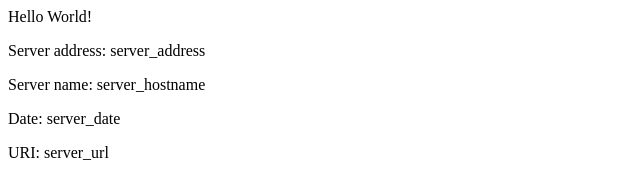
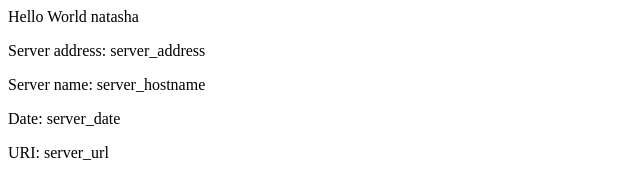
Before and after one commit to GuptaNatasha/eks-example, a plain HTML site: page src/index.html in a window 1280 px wide. Shown: the full height of the page, 0-640 px from the left. Drawn offline with Linux system fonts and the light colour scheme.

Commit message:
v2 Updating home page

```diff
--- a/src/index.html
+++ b/src/index.html
@@ -1,8 +1,8 @@
 <head>
-<title>Hello World</title>
+<title>natasha Hello World</title>
 </head>
 <div class="info">
-<h>Hello World!</h>
+<h>Hello World natasha</h>
 <p><span>Server&nbsp;address:</span> <span>server_address</span></p>
 <p><span>Server&nbsp;name:</span> <span>server_hostname</span></p>
 <p class="smaller"><span>Date:</span> <span>server_date</span></p>
```
